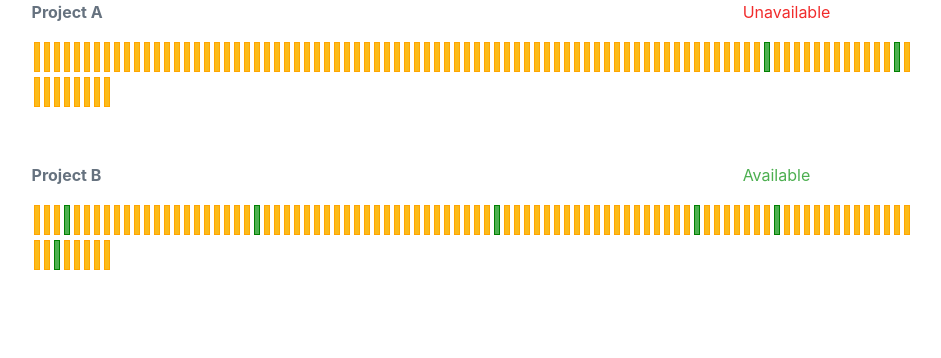
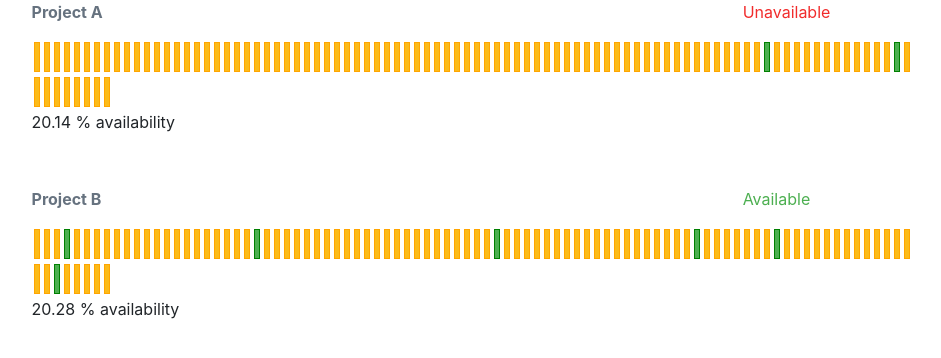
Before and after one commit to karlmatti/reactjs-project-availability, a React (Create React App) app: page / in a window 1280 px wide. Shown: the top 358 px of the page, without its empty margins (164-1105 px from the left). Built offline with nearby package versions, Linux system fonts and the light colour scheme.

Commit message:
added function that calculates availability and tooltip for showing each bars partial outage

```diff
--- a/package.json
+++ b/package.json
@@ -32,5 +32,8 @@
       "last 1 firefox version",
       "last 1 safari version"
     ]
+  },
+  "devDependencies": {
+    "@material-ui/icons": "^4.9.1"
   }
 }
--- a/src/component/Project.js
+++ b/src/component/Project.js
@@ -1,5 +1,17 @@
 import React, {useState} from 'react';
-import {Grid} from '@material-ui/core';
+import {Grid, Tooltip, Typography} from '@material-ui/core';
+import { withStyles } from '@material-ui/core/styles';
+import WarningIcon from '@material-ui/icons/Warning';
+
+const HtmlTooltip = withStyles((theme) => ({
+    tooltip: {
+        backgroundColor: '#f5f5f9',
+        color: 'rgba(0, 0, 0, 0.87)',
+        maxWidth: 220,
+        fontSize: theme.typography.pxToRem(12),
+        border: '1px solid #dadde9',
+    },
+}))(Tooltip);
 
 const projectStyle = {
     paddingBottom: "5%"
@@ -53,6 +65,15 @@ function capitalizeFirstLetter(string) {
 export default function Project (props) {
     let [statusBars, setStatusBars] = useState(generateStatusBars())
     let [availability, setAvailability] = useState(getAvailability())
+    let [availabilityAmount, setAvailabilityAmount] = useState(getAvailabilityAmount())
+
+    function getAvailabilityAmount(){
+        let downTimeCounter = 0;
+        statusBars.forEach(function(item){
+            downTimeCounter += item.downTime;
+        })
+        return (downTimeCounter * 100 / 1440).toFixed(2); // Hardcoded 1440 which is minutes in 24h
+    }
 
     // Returns true or false
     function getAvailability() {
@@ -104,15 +125,47 @@ export default function Project (props) {
         return tempStatusBars;
     }
 
-
     function StatusList(props){
         const listItems = props.status.map((status) => {
             if (status.availability === "available") {
-                return(<button key={status.timestamp} style={availableVLine}/>)
+                return(<HtmlTooltip
+                    title={
+                        <React.Fragment>
+                            <Typography color="inherit">{status.timestamp}</Typography>
+                        </React.Fragment>
+                    }
+                >
+                        <button key={status.timestamp} style={availableVLine}/>
+                </HtmlTooltip>
+                    )
             } else if (status.availability === "partially-unavailable") {
-                return(<button key={status.timestamp} style={partiallyUnavailableVLine}/>)
+                return(
+                    <HtmlTooltip
+                        title={
+                            <React.Fragment>
+                                <Typography color="inherit">{status.timestamp}</Typography>
+                                <WarningIcon fontSize="small" style={{ color: "#f6c631" }}/>
+                                <em>{" Partial outage"}</em> <b>{status.downTime + ' min'} </b>
+                            </React.Fragment>
+                        }
+                    >
+                        <button key={status.timestamp} style={partiallyUnavailableVLine}/>
+                    </HtmlTooltip>)
             } else if (status.availability === "unavailable") {
-                return(<button key={status.timestamp} style={unavailableVLine}/>)
+                return(
+                    <HtmlTooltip
+                        title={
+                            <React.Fragment>
+                                <Typography color="inherit">{status.timestamp}</Typography>
+                                <WarningIcon fontSize="small" style={{ color: "#f6c631" }}/>
+                                <em>{" Outage"}</em> <b>{status.downTime + ' min'} </b>
+                            </React.Fragment>
+                        }
+                    >
+                        <button key={status.timestamp} style={unavailableVLine}/>
+                    </HtmlTooltip>
+
+                    )
             }
         });
         return (
@@ -150,6 +203,14 @@ export default function Project (props) {
                 </Grid>
                 <Grid item xs={1}/>
             </Grid>
+            <Grid container justify="left"
+                  alignItems="center">
+                <Grid item xs={1}/>
+                <Grid item xs={10}>
+                    {availabilityAmount} % availability
+                </Grid>
+                <Grid item xs={1}/>
+            </Grid>
 
         </Grid>
 
```
